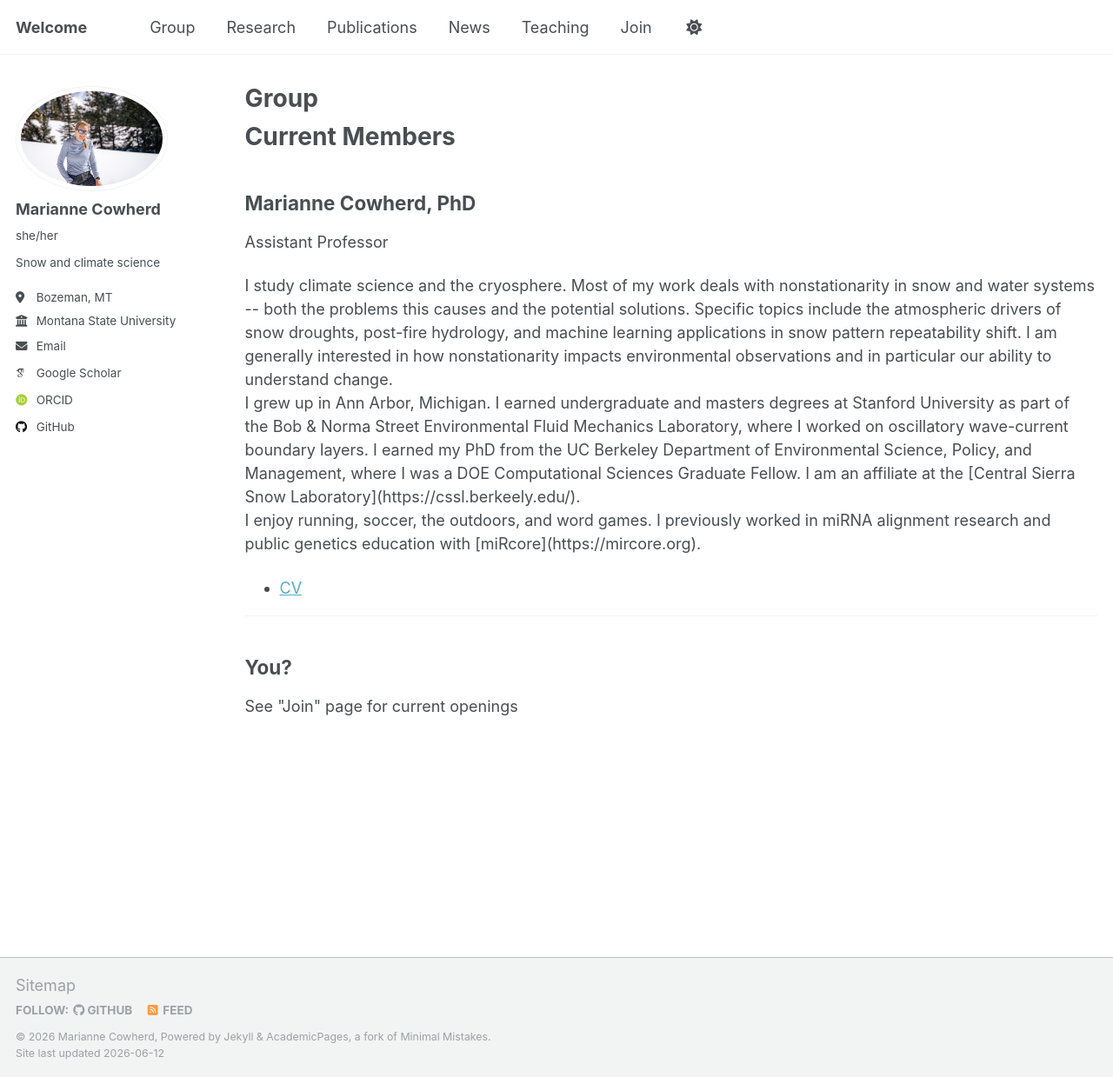
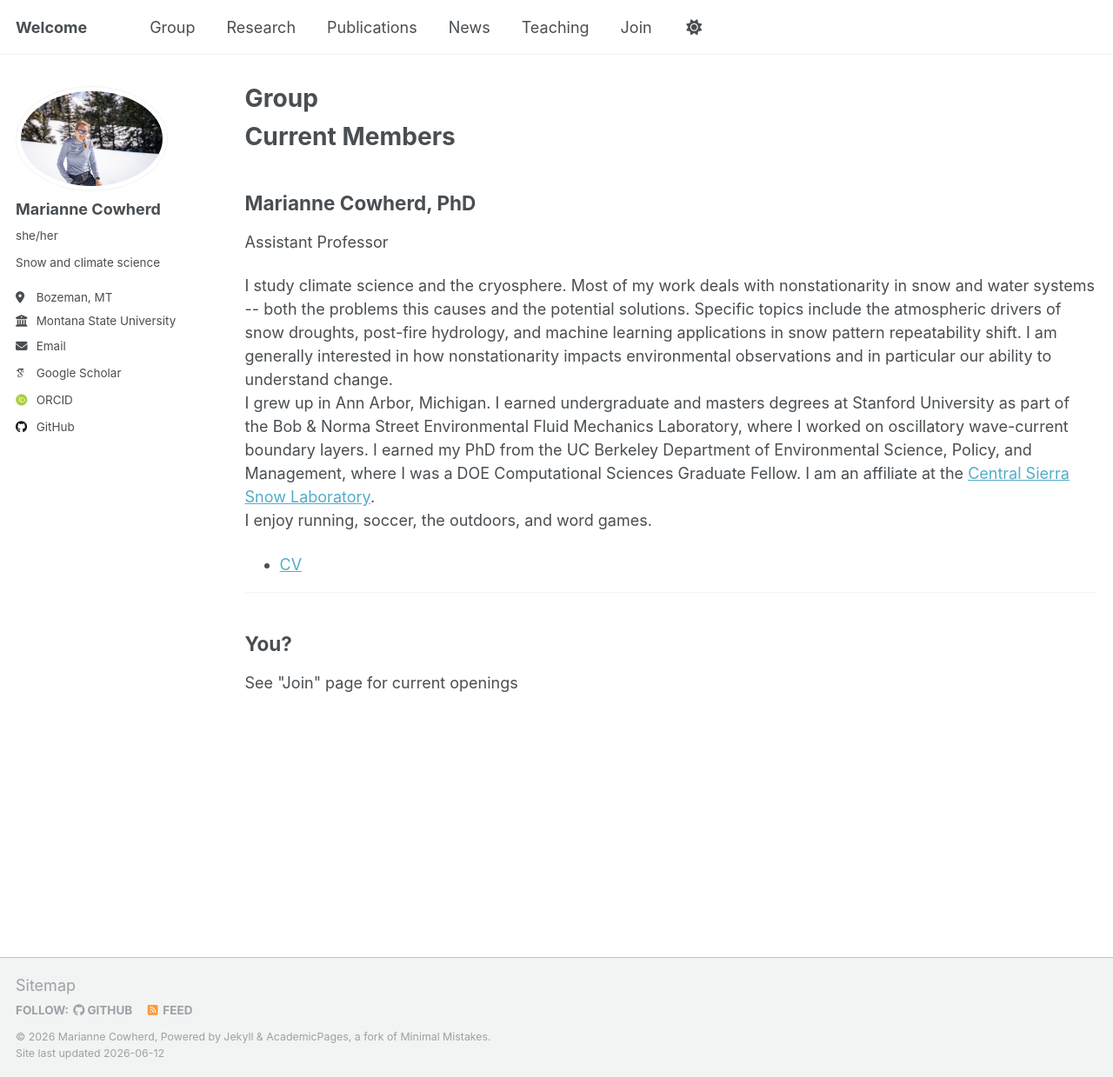
Before and after one commit to mariannecowherd/mariannecowherd.github.io, a Jekyll site: the page built from _pages/group.html, in a window 1280 px wide and 1239 px high. Shown: the whole window at 87% size. Built offline with Jekyll 4.4.1, drawn with Linux system fonts in a browser that asks for light colours; some web fonts are replaced; a script that is not in the unit is left out.

Commit message:
Update group.html

```diff
--- a/_pages/group.html
+++ b/_pages/group.html
@@ -12,12 +12,16 @@ author_profile: true
     <p class="member-position">Assistant Professor</p>
     <div class="member-bio">
       <p>
-I study climate science and the cryosphere. Most of my work deals with nonstationarity in snow and water systems -- both the problems this causes and the potential solutions. Specific topics include the atmospheric drivers of snow droughts, post-fire hydrology, and machine learning applications in snow pattern repeatability shift. I am generally interested in how nonstationarity impacts environmental observations and in particular our ability to understand change.<br>
+I study climate science and the cryosphere. Most of my work deals with nonstationarity in snow and water systems -- both the problems this causes and the potential solutions.
+        Specific topics include the atmospheric drivers of snow droughts, post-fire hydrology, and machine learning applications in snow pattern repeatability shift.
+        I am generally interested in how nonstationarity impacts environmental observations and in particular our ability to understand change.<br>
 
-I grew up in Ann Arbor, Michigan. I earned undergraduate and masters degrees at Stanford University as part of the Bob & Norma Street Environmental Fluid Mechanics Laboratory, where I worked on oscillatory wave-current boundary layers. I earned my PhD from the UC Berkeley Department of Environmental Science, Policy, and Management, where I was a DOE Computational Sciences Graduate Fellow. I am an affiliate at the [Central Sierra Snow Laboratory](https://cssl.berkeely.edu/).<br>
+I grew up in Ann Arbor, Michigan.
+        I earned undergraduate and masters degrees at Stanford University as part of the Bob & Norma Street Environmental Fluid Mechanics Laboratory, where I worked on oscillatory wave-current boundary layers.
+        I earned my PhD from the UC Berkeley Department of Environmental Science, Policy, and Management, where I was a DOE Computational Sciences Graduate Fellow.
+        I am an affiliate at the <a href="https://cssl.berkeely.edu/">Central Sierra Snow Laboratory</a>.<br>
 
-I enjoy running, soccer, the outdoors, and word games. I previously worked in miRNA alignment research and public genetics education with [miRcore](https://mircore.org).
-
+I enjoy running, soccer, the outdoors, and word games.
 
  </p>
     </div>
```
